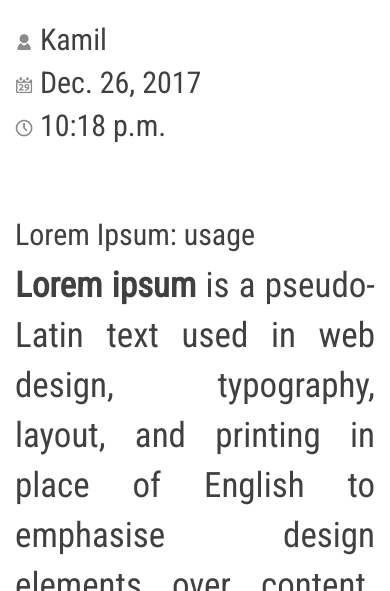
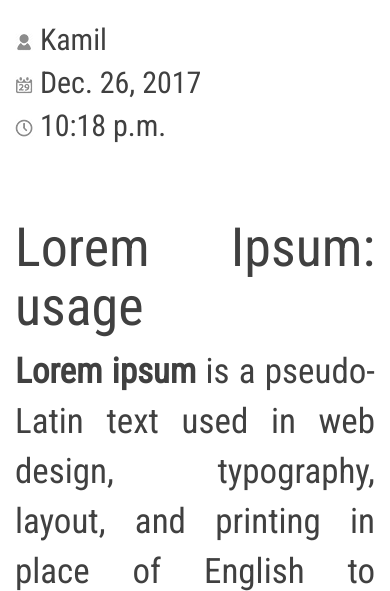
Before and after one commit to plutasnyy/vc_blog, a Django app: page /post/2 in a window 390 px wide; the page is wider, and only the part inside the window is pictured. Shown: the part 488-1079 px from the top of that part. Run offline with Django 3.2, Linux system fonts and the light colour scheme; data comes from the database, SQL or seed files in the repository; some libraries are stand-ins or nearby versions.

Commit message:
bigger font

```diff
--- a/main/static/main/css/post_style.css
+++ b/main/static/main/css/post_style.css
@@ -30,6 +30,9 @@
     display: block;
 }
 @media screen and (max-width: 992px) {
+    h2{
+        font-size: 54px;
+    }
     .Post{
         font-size: 35px;
         text-align: justify;
```
